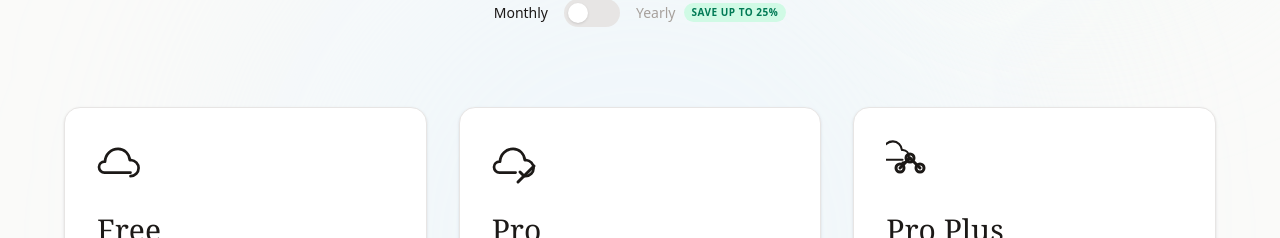
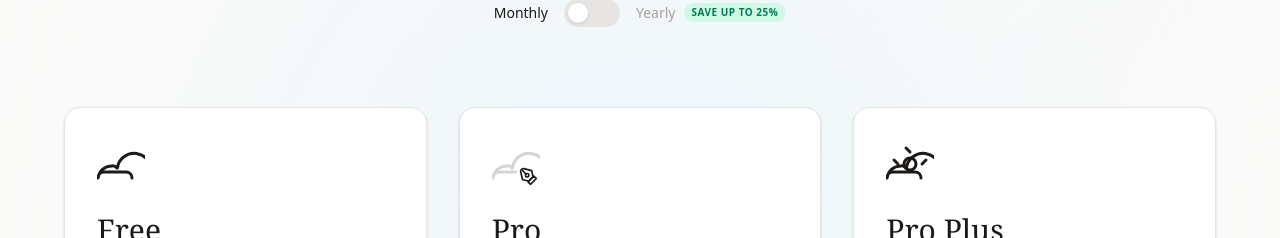
Before and after one commit to AkioDevenish/skysign, a Next.js app: page / in a window 1280 px wide. Shown: the part 2051-2289 px from the top of the page. Built offline with nearby package versions, Linux system fonts and the light colour scheme; no server answers.

Commit message:
Update pricing chart icons to be high quality vector clouds with overlays

```diff
--- a/src/app/page.tsx
+++ b/src/app/page.tsx
@@ -557,28 +557,75 @@ export default function Home() {
                   className="relative flex flex-col p-8 rounded-2xl bg-white border border-stone-200 shadow-sm hover:shadow-md transition-shadow duration-300 w-full md:w-1/3"
                 >
                   {/* Icon */}
-                  <div className="mb-6 text-stone-900">
+                  <div className="mb-6 text-stone-900 h-12 flex items-center">
                     {plan.name === 'Free' && (
-                      <svg width="48" height="48" viewBox="0 0 24 24" fill="none" xmlns="http://www.w3.org/2000/svg">
-                         <path d="M17.5 19C19.9853 19 22 16.9853 22 14.5C22 12.132 20.177 10.244 17.812 10.016C17.5681 10.019 17.3241 10.0199 17.0811 10.0189C16.891 6.5786 14.075 3.83464 10.638 3.83464C6.71101 3.83464 3.51817 6.94553 3.34444 10.8711C3.25052 10.8655 3.1561 10.8624 3.06118 10.8614C1.37048 10.8614 0 12.2319 0 13.9226C0 15.6133 1.37048 16.9839 3.06118 16.9839H17.5" stroke="currentColor" strokeWidth="1.5" strokeLinecap="round" strokeLinejoin="round" transform="translate(1 1) scale(0.9)"/>
+                      <svg
+                        xmlns="http://www.w3.org/2000/svg"
+                        width="48"
+                        height="48"
+                        viewBox="0 0 24 24"
+                        fill="none"
+                        stroke="currentColor"
+                        strokeWidth="1.5"
+                        strokeLinecap="round"
+                        strokeLinejoin="round"
+                      >
+                        <path d="M17.5 19c0-1.7-1.3-3-3-3h-11c-1.7 0-3 1.3-3 3 .4-3.4 3.3-6 6.8-6 1-.3 2 .2 2.7 1h.2c.6-4.6 4.9-7.9 9.5-7.3 3.8.5 6.8 3.5 7.3 7.3h.2c1 .6 1.8 1.5 2.2 2.5" />
                       </svg>
                     )}
                     {plan.name === 'Pro' && (
-                       <svg width="48" height="48" viewBox="0 0 24 24" fill="none" xmlns="http://www.w3.org/2000/svg">
-                         <path d="M17.5 19C19.9853 19 22 16.9853 22 14.5C22 12.132 20.177 10.244 17.812 10.016C17.5681 10.019 17.3241 10.0199 17.0811 10.0189C16.891 6.5786 14.075 3.83464 10.638 3.83464C6.71101 3.83464 3.51817 6.94553 3.34444 10.8711C3.25052 10.8655 3.1561 10.8624 3.06118 10.8614C1.37048 10.8614 0 12.2319 0 13.9226C0 15.6133 1.37048 16.9839 3.06118 16.9839H12" stroke="currentColor" strokeWidth="1.5" strokeLinecap="round" strokeLinejoin="round" transform="translate(1 1) scale(0.9)"/>
-                         <path d="M14 16L16 18L21 13" stroke="currentColor" strokeWidth="1.5" strokeLinecap="round" strokeLinejoin="round"/>
-                         <path d="M13 21l3-3" stroke="currentColor" strokeWidth="1.5" strokeLinecap="round" strokeLinejoin="round"/>
-                      </svg>
+                      <div className="relative">
+                        <svg
+                          xmlns="http://www.w3.org/2000/svg"
+                          width="48"
+                          height="48"
+                          viewBox="0 0 24 24"
+                          fill="none"
+                          stroke="currentColor"
+                          strokeWidth="1.5"
+                          strokeLinecap="round"
+                          strokeLinejoin="round"
+                          className="text-stone-300"
+                        >
+                          <path d="M17.5 19c0-1.7-1.3-3-3-3h-11c-1.7 0-3 1.3-3 3 .4-3.4 3.3-6 6.8-6 1-.3 2 .2 2.7 1h.2c.6-4.6 4.9-7.9 9.5-7.3 3.8.5 6.8 3.5 7.3 7.3h.2c1 .6 1.8 1.5 2.2 2.5" />
+                        </svg>
+                        <svg
+                          xmlns="http://www.w3.org/2000/svg"
+                          width="24"
+                          height="24"
+                          viewBox="0 0 24 24"
+                          fill="none"
+                          stroke="currentColor"
+                          strokeWidth="2"
+                          strokeLinecap="round"
+                          strokeLinejoin="round"
+                          className="absolute bottom-0 right-0 text-stone-900 bg-white rounded-full p-0.5"
+                        >
+                          <path d="m12 19 7-7 3 3-7 7-3-3z" />
+                          <path d="m18 13-1.5-7.5L2 2l3.5 14.5L13 18l5-5z" />
+                          <path d="m2 2 7.586 7.586" />
+                          <circle cx="11" cy="11" r="2" />
+                        </svg>
+                      </div>
                     )}
                     {plan.name === 'Pro Plus' && (
-                       <svg width="48" height="48" viewBox="0 0 24 24" fill="none" xmlns="http://www.w3.org/2000/svg">
-                          <path d="M17.5 19C19.9853 19 22 16.9853 22 14.5C22 12.132 20.177 10.244 17.812 10.016C17.5681 10.019 17.3241 10.0199 17.0811 10.0189C16.891 6.5786 14.075 3.83464 10.638 3.83464C6.71101 3.83464 3.51817 6.94553 3.34444 10.8711C3.25052 10.8655 3.1561 10.8624 3.06118 10.8614C1.37048 10.8614 0 12.2319 0 13.9226C0 15.6133 1.37048 16.9839 3.06118 16.9839H17.5" stroke="currentColor" strokeWidth="1.5" strokeLinecap="round" strokeLinejoin="round" transform="translate(-4 -2) scale(0.7)"/>
-                          <path d="M7 14L12 9" stroke="currentColor" strokeWidth="1.5" strokeLinecap="round" strokeLinejoin="round"/>
-                          <circle cx="12" cy="9" r="2" stroke="currentColor" strokeWidth="1.5"/>
-                          <circle cx="7" cy="14" r="2" stroke="currentColor" strokeWidth="1.5"/>
-                          <circle cx="17" cy="14" r="2" stroke="currentColor" strokeWidth="1.5"/>
-                          <path d="M17 14L12 9" stroke="currentColor" strokeWidth="1.5" strokeLinecap="round" strokeLinejoin="round"/>
-                       </svg>
+                       <svg
+                        xmlns="http://www.w3.org/2000/svg"
+                        width="48"
+                        height="48"
+                        viewBox="0 0 24 24"
+                        fill="none"
+                        stroke="currentColor"
+                        strokeWidth="1.5"
+                        strokeLinecap="round"
+                        strokeLinejoin="round"
+                      >
+                        <path d="M17.5 19c0-1.7-1.3-3-3-3h-11c-1.7 0-3 1.3-3 3 .4-3.4 3.3-6 6.8-6 1-.3 2 .2 2.7 1h.2c.6-4.6 4.9-7.9 9.5-7.3 3.8.5 6.8 3.5 7.3 7.3h.2c1 .6 1.8 1.5 2.2 2.5" />
+                        <circle cx="12" cy="12" r="3" />
+                         <path d="m6 12-2-2" />
+                         <path d="m18 12 2-2" />
+                         <path d="m12 6-2-2" />
+                      </svg>
                     )}
                   </div>
 
```
